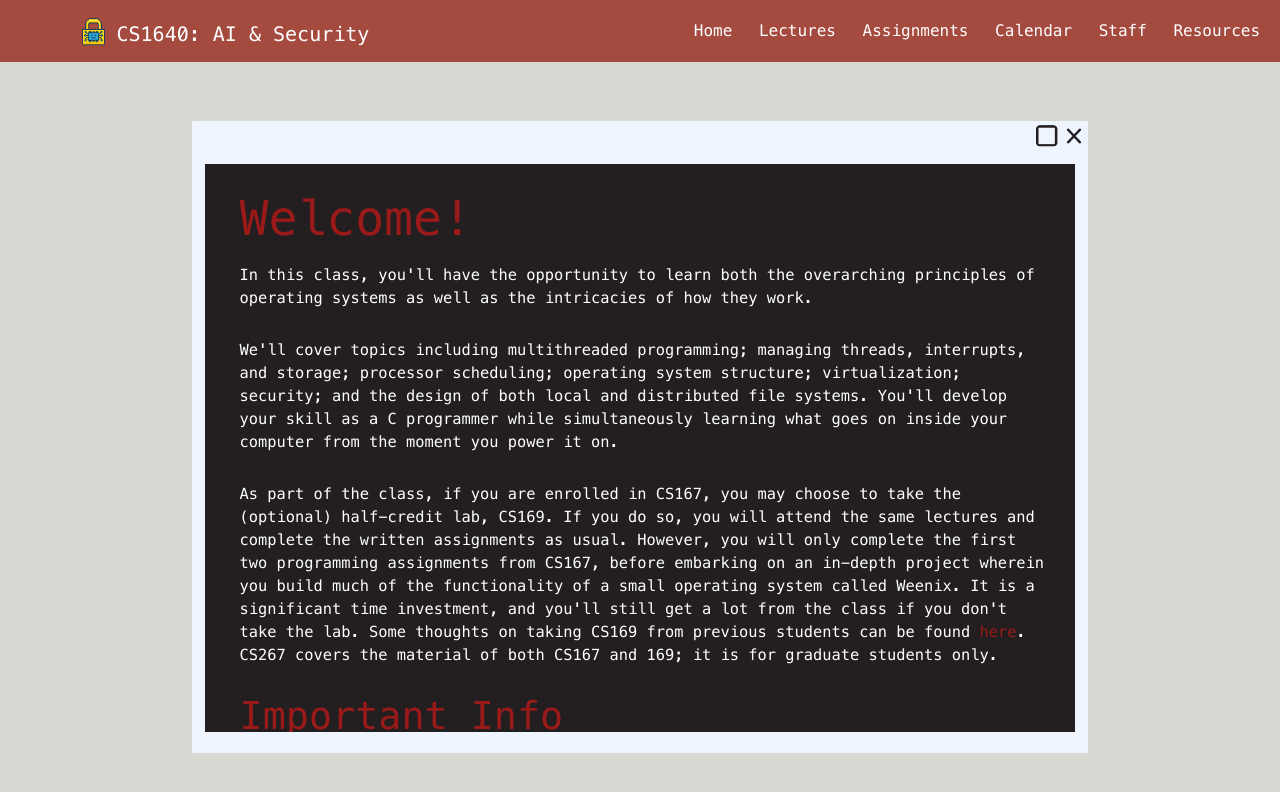
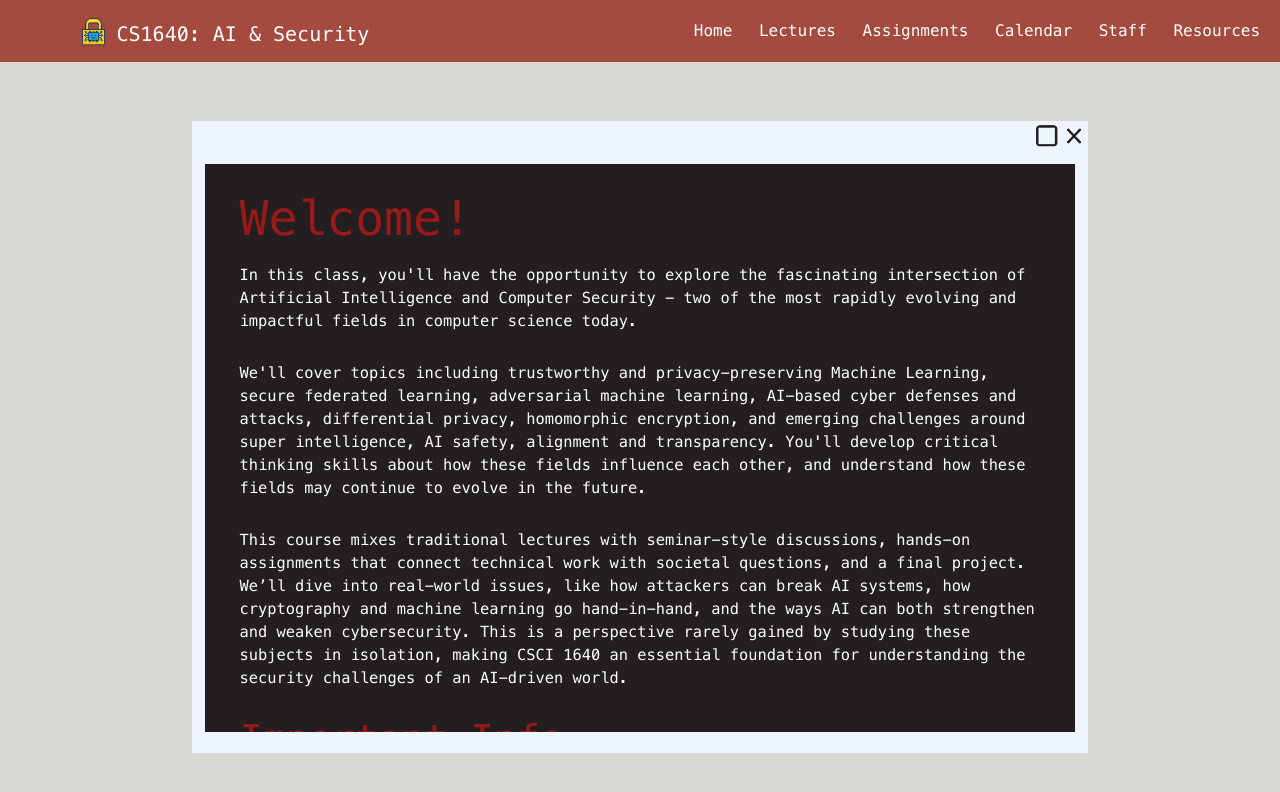
Before and after one commit to brown-cs1640/brown-cs1640.github.io, a React (Create React App) app in the folder website/: page / in a window 1280 px wide. Shown: the top 792 px of the page. Built offline with nearby package versions, Linux system fonts and the light colour scheme.

Commit message:
Updates to course desc and staff cards

```diff
--- a/website/src/Home/Home.tsx
+++ b/website/src/Home/Home.tsx
@@ -18,61 +18,42 @@ export default function Home() {
           <Container>
             <h2>Welcome!</h2>
             <p>
-              In this class, you'll have the opportunity to learn both the
-              overarching principles of operating systems as well as the
-              intricacies of how they work.
+              In this class, you'll have the opportunity to explore the
+              fascinating intersection of Artificial Intelligence and Computer
+              Security - two of the most rapidly evolving and impactful fields
+              in computer science today.
             </p>
             <br />
             <p>
-              We'll cover topics including multithreaded programming; managing
-              threads, interrupts, and storage; processor scheduling; operating
-              system structure; virtualization; security; and the design of both
-              local and distributed file systems. You'll develop your skill as a
-              C programmer while simultaneously learning what goes on inside
-              your computer from the moment you power it on.
+              We'll cover topics including trustworthy and privacy-preserving
+              Machine Learning, secure federated learning, adversarial machine
+              learning, AI-based cyber defenses and attacks, differential
+              privacy, homomorphic encryption, and emerging challenges around
+              super intelligence, AI safety, alignment and transparency. You'll
+              develop critical thinking skills about how these fields influence
+              each other, and understand how these fields may continue to evolve
+              in the future.
             </p>
             <br />
             <p>
-              As part of the class, if you are enrolled in CS167, you may choose
-              to take the (optional) half-credit lab, CS169. If you do so, you
-              will attend the same lectures and complete the written assignments
-              as usual. However, you will only complete the first two
-              programming assignments from CS167, before embarking on an
-              in-depth project wherein you build much of the functionality of a
-              small operating system called Weenix. It is a significant time
-              investment, and you'll still get a lot from the class if you don't
-              take the lab. Some thoughts on taking CS169 from previous students
-              can be found{" "}
-              <a
-                href="https://brown-cs1690.github.io/brown-cs167-s22/content/169.pdf"
-                target="_blank"
-                rel="noreferrer"
-              >
-                here
-              </a>
-              . CS267 covers the material of both CS167 and 169; it is for
-              graduate students only.
+              This course mixes traditional lectures with seminar-style
+              discussions, hands-on assignments that connect technical work with
+              societal questions, and a final project. We’ll dive into
+              real-world issues, like how attackers can break AI systems, how
+              cryptography and machine learning go hand-in-hand, and the ways AI
+              can both strengthen and weaken cybersecurity. This is a
+              perspective rarely gained by studying these subjects in isolation,
+              making CSCI 1640 an essential foundation for understanding the
+              security challenges of an AI-driven world.
             </p>
 
             <h3>Important Info</h3>
-            <p>
-              Lectures: MWF 2-2:50pm ET, Metcalf Research Building AUD
-            </p>
-            <br />
-            <p>
-              <a
-                href="https://forms.gle/5k8ko1LkJvxba7tt8"
-                target="_blank"
-                rel="noreferrer"
-              >
-                Onboarding and Collaboration Policy Form
-              </a>
-            </p>
+            <p>Lectures: M 3-5:30pm ET, CIT 241</p>
             <br />
             <p>
               Course Feedback: Fill out the{" "}
               <a
-                href="/"
+                href="https://forms.gle/KSb8Z4GnhNuL6AJU6"
                 target="_blank"
                 rel="noreferrer"
               >
@@ -87,13 +68,21 @@ export default function Home() {
             </ul>
             <p> Prerequisites: </p>
             <ul>
-              <li>CSCI0300, CSCI0330, CSCI1330, or CSCI1310</li>
+              <li>
+                CSCI 0410, 1410, 1411, 1420, 1950F, 1470 or 2470 <br></br>{" "}
+                <u>
+                  <b>and</b>
+                </u>{" "}
+                CSCI 1510, 1515, 1650, 1951H, 1660 or 2660
+              </li>
             </ul>
-            <p>Textbook:</p>
+            <p>Reading Material:</p>
             <ul>
               <li>
-                Operating Systems in Depth, by Doeppner, Wiley 2011. ISBN:
-                978-0-471-68723-8
+                All learning resources are deployed, managed, and become
+                available <br></br> to students through this website. See the
+                course calendar for notes <br></br> and the resources tab for
+                external readings.
               </li>
             </ul>
             <br />
--- a/website/src/Staff/Staff.tsx
+++ b/website/src/Staff/Staff.tsx
@@ -4,27 +4,9 @@ import "./Staff.css"
 
 import defaultImg from "./photos/item/default.jpg"
 import nikos from "./photos/actual/nikos.jpg"
-import nikos2 from "./photos/item/Tom_machine.jpg";
-import ayman from "./photos/actual/ayman.jpg"
-import angel from "./photos/actual/angel.jpg"
-import angel2 from "./photos/item/angel.png"
+import nikos2 from "./photos/item/alex.jpg";
 import alex from "./photos/actual/alex.jpg"
 import alex2 from "./photos/item/alex.jpg"
-import tomas from "./photos/actual/tomas.jpg"
-import tomas2 from "./photos/item/tomas2.jpeg"
-import brandon from "./photos/actual/brandon.jpg"
-import brandon2 from "./photos/item/brandon.jpeg"
-import mithi from "./photos/actual/mithi.jpg"
-import mithi2 from "./photos/item/mithi2.jpg"
-import daniel from "./photos/actual/daniel.jpg"
-import daniel2 from "./photos/item/daniel2.jpg"
-import jason from "./photos/actual/jason.png"
-import jason2 from "./photos/item/jason.jpg"
-import kyle from "./photos/actual/kyle.jpg"
-import mason from "./photos/actual/mason.jpg"
-import matthias from "./photos/actual/matthias.jpg"
-import matthias2 from "./photos/item/matthias.jpg"
-import nicky from "./photos/actual/nicky.jpg"
 
 export default function Staff() {
   return (
@@ -38,25 +20,18 @@ export default function Staff() {
           email="	nikolaos_triandopoulos@brown.edu"
           image={nikos}
           item={nikos2}
-          hours="MWF 3-4PM (CIT405)"
+          hours="Hours: TBD"
         />
       </div>
 
       <h4>HTAs</h4>
       <div className="center">
         <StaffCard
-          name="Ayman Benjelloun Touimi"
+          name="Alex Cueva"
           pronouns="he/him/his"
-          email="ayman_benjelloun_touimi@brown.edu"
-          image={ayman}
-          item={defaultImg}
-        />
-        <StaffCard
-          name="Matthias Yee"
-          pronouns="he/him/his"
-          email="matthias_yee@brown.edu"
-          image={matthias}
-          item={matthias2}
+          email="alexander_cueva@brown.edu"
+          image={alex}
+          item={alex2}
         />
       </div>
 
@@ -64,74 +39,11 @@ export default function Staff() {
 
       <div className="center">
         <StaffCard
-          name="Angel Arrazola"
+          name="Keyan Rahimi"
           pronouns="he/him/his"
-          email="angel_arrazola@brown.edu"
-          image={angel}
-          item={angel2}
-        />
-        <StaffCard
-          name="Alex Cueva"
-          pronouns="he/him/his"
-          email="alexander_cueva@brown.edu"
-          image={alex}
+          email="keyan_rahimi@brown.edu"
+          image={defaultImg}
           item={alex2}
-        />
-        <StaffCard
-          name="Tomas Dougan"
-          pronouns="he/him/his"
-          email="tomas_dougan@brown.edu"
-          image={tomas}
-          item={tomas2}
-        />
-        <StaffCard
-          name="Brandon Gong"
-          pronouns="he/him/his"
-          email="brandon_gong@brown.edu"
-          image={brandon}
-          item={brandon2}
-        />
-        <StaffCard
-          name="Mithi Jethwa"
-          pronouns="she/her/hers"
-          email="mithi_jethwa@brown.edu"
-          image={mithi}
-          item={mithi2}
-        />
-        <StaffCard
-          name="Mason Lee"
-          pronouns="he/him/his"
-          email="jae-hyun_m_lee@brown.edu"
-          image={mason}
-          item={defaultImg}
-        />
-        <StaffCard
-          name="Daniel Liu"
-          pronouns="he/him/his"
-          email="daniel_liu2@brown.edu"
-          image={daniel}
-          item={daniel2}
-        />
-        <StaffCard
-          name="Jason Ni"
-          pronouns="he/him/his"
-          email="jason_ni@brown.edu"
-          image={jason}
-          item={jason2}
-        />
-        <StaffCard
-          name="Nicky Yarnall"
-          pronouns="he/him/his"
-          email="nicholas_yarnall@brown.edu"
-          image={nicky}
-          item={defaultImg}
-        />
-        <StaffCard
-          name="Kyle Yeh"
-          pronouns="he/him/his"
-          email="kyle_yeh@brown.edu"
-          image={kyle}
-          item={defaultImg}
         />
       </div>
     </div>
```
